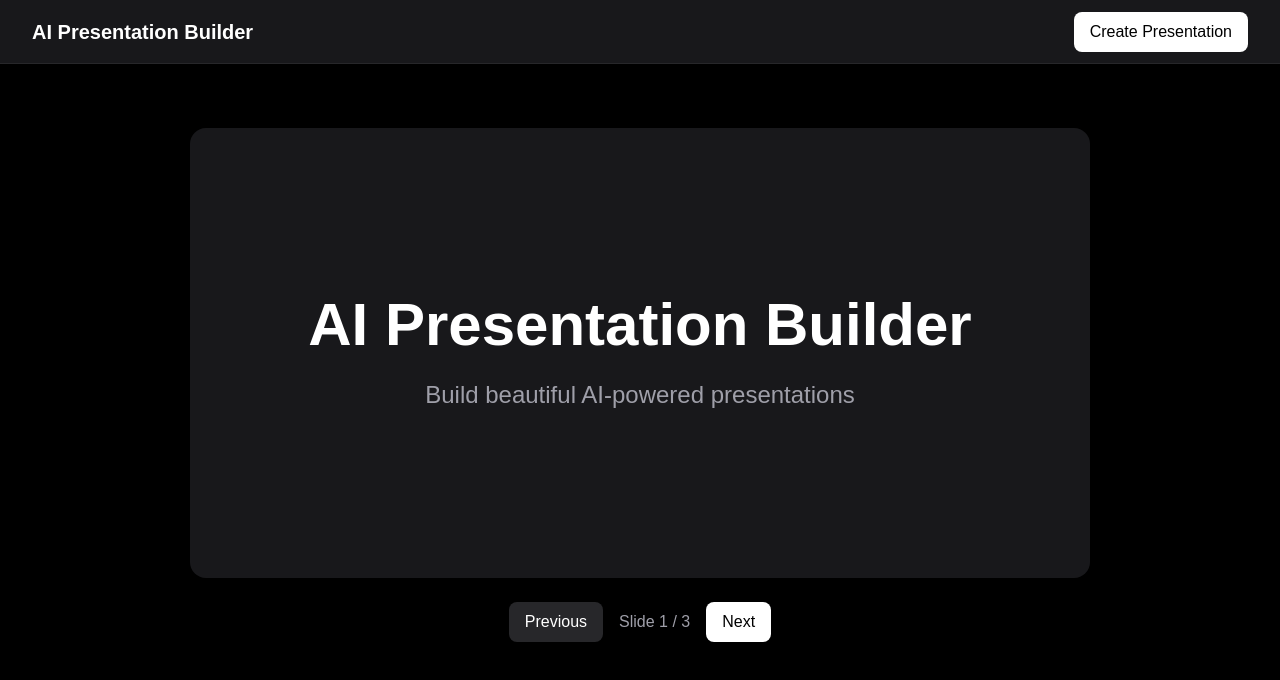
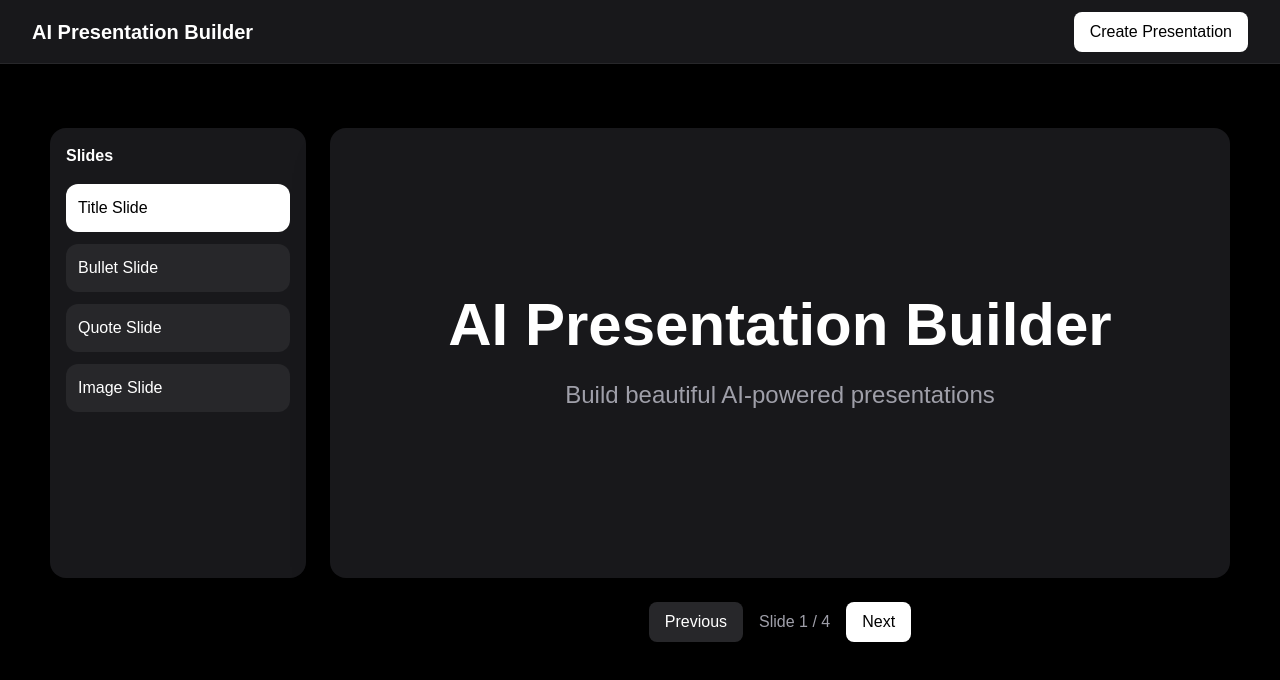
Before and after one commit to bhandari-nikita/ai-presentation-builder, a Next.js app: page / in a window 1280 px wide. Shown: the top 680 px of the page. Built offline with nearby package versions, Linux system fonts and the light colour scheme.

Commit message:
Build scalable slide renderer with sidebar navigation

```diff
--- a/components/Presentation.tsx
+++ b/components/Presentation.tsx
@@ -4,6 +4,7 @@ import { useState } from "react";
 import TitleSlide from "@/slides/TitleSlide";
 import BulletSlide from "@/slides/BulletSlide";
 import QuoteSlide from "@/slides/QuoteSlide";
+import ImageSlide from "@/slides/ImageSlide";
 
 export default function Presentation() {
 
@@ -33,44 +34,93 @@ export default function Presentation() {
       quote: "AI will not replace developers. Developers using AI will replace those who don't.",
       author: "Modern Engineering Reality",
     },
+
+    {
+      id: 4,
+      type: "image",
+      title: "Artificial Intelligence",
+      image:
+        "https://images.unsplash.com/photo-1677442136019-21780ecad995",
+    },
   ];
 
   const [currentSlide, setCurrentSlide] = useState(0);
 
   const slide: any = slides[currentSlide];
 
+  function renderSlide() {
+    switch (slide.type) {
+
+      case "title":
         return (
-    <div className="flex flex-col items-center gap-6">
-
-      <div className="w-[900px] h-[450px] bg-zinc-900 rounded-2xl shadow-2xl overflow-hidden transition-all duration-300">
-
-        {
-          slides[currentSlide].type === "title" && (
           <TitleSlide
             title={slide.title}
             subtitle={slide.subtitle}
           />
-          )
-        }
+        );
 
-        {
-          slides[currentSlide].type === "bullet" && (
+      case "bullet":
+        return (
           <BulletSlide
             title={slide.title}
             bullets={slide.bullets}
           />
-          )
-        }
+        );
 
-        {
-          slides[currentSlide].type === "quote" && (
+      case "quote":
+        return (
           <QuoteSlide
             quote={slide.quote}
             author={slide.author}
           />
-          )
+        );
+
+      case "image":
+        return (
+          <ImageSlide
+            title={slide.title}
+            image={slide.image}
+          />
+        );
+
+      default:
+        return null;
+    }
   }
 
+
+  return (
+    <div className="flex gap-6 items-start">
+
+      <div className="w-64 h-[450px] bg-zinc-900 rounded-2xl p-4 overflow-y-auto">
+
+        <h2 className="text-white font-bold mb-4">
+          Slides
+        </h2>
+
+        <div className="space-y-3">
+
+          {slides.map((s: any, index: number) => (
+            <button
+              key={s.id}
+              onClick={() => setCurrentSlide(index)}
+              className={`w-full text-left p-3 rounded-xl transition ${currentSlide === index
+                ? "bg-white text-black"
+                : "bg-zinc-800 text-white hover:bg-zinc-700"
+                }`}
+            >
+              {s.type.charAt(0).toUpperCase() + s.type.slice(1)} Slide
+            </button>
+          ))}
+
+        </div>
+
+      </div>
+
+      <div className="flex flex-col items-center gap-6">
+
+        <div className="w-[900px] h-[450px] bg-zinc-900 rounded-2xl shadow-2xl overflow-hidden transition-all duration-300 ease-in-out">
+          {renderSlide()}
         </div>
 
         <div className="flex items-center gap-4">
@@ -104,5 +154,7 @@ export default function Presentation() {
         </div>
 
       </div>
+
+    </div>
   );
 }
--- /dev/null
+++ b/slides/ImageSlide.tsx
@@ -0,0 +1,29 @@
+interface ImageSlideProps {
+  title: string;
+  image: string;
+}
+
+export default function ImageSlide({
+  title,
+  image,
+}: ImageSlideProps) {
+  return (
+    <div className="w-full h-full flex flex-col">
+
+      <div className="p-8">
+        <h1 className="text-4xl font-bold text-white">
+          {title}
+        </h1>
+      </div>
+
+      <div className="flex-1 px-8 pb-8">
+        <img
+          src={image}
+          alt={title}
+          className="w-full h-full object-cover rounded-2xl"
+        />
+      </div>
+
+    </div>
+  );
+}
```
Lines whose indentation alone changed are shown as unchanged.
